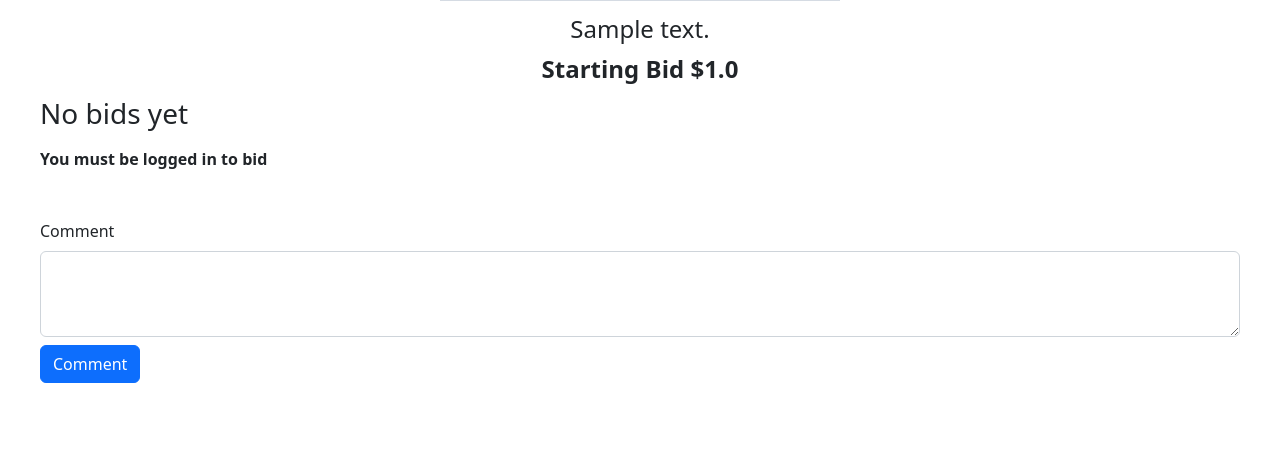
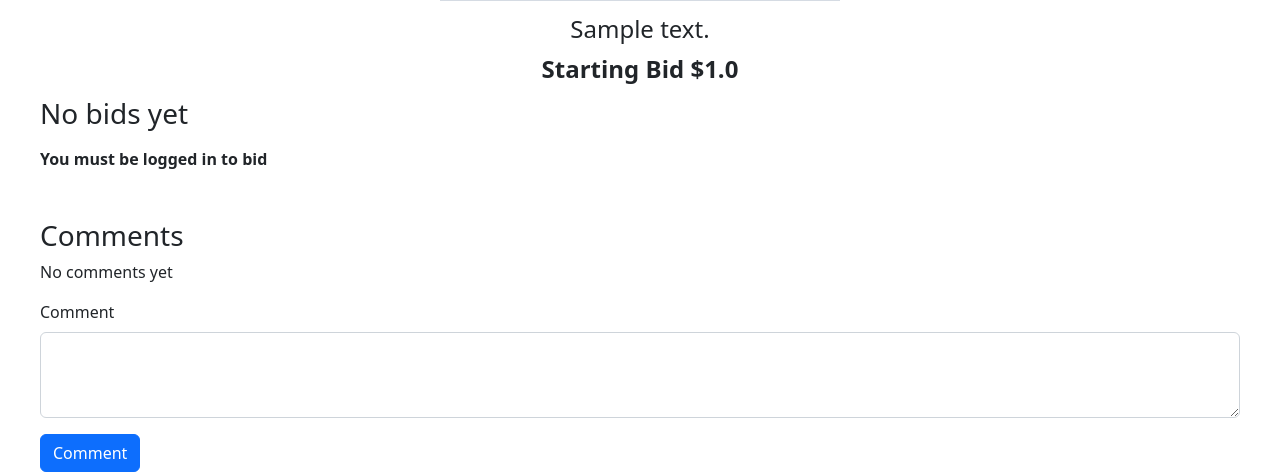
Before and after one commit to Oliveira-Renato/commerce, a Django app: page /bids/1 in a window 1280 px wide. Shown: the part 556-1028 px from the top of the page. Before the commit the page ends 939 px from the top, so only its background shows below. Run offline with Django 3.2, Linux system fonts and the light colour scheme; tables that the repository leaves empty hold one stand-in row (values such as "Sample post"); grey boxes marked "Sample" are stand-in pictures; some libraries are stand-ins or nearby versions.

Commit message:
comments almost done

```diff
--- a/auctions/templates/auctions/listing.html
+++ b/auctions/templates/auctions/listing.html
@@ -63,15 +63,26 @@
             </form>
         </div>
     </aside>
-    <div class="comments-box mt-5">
+    <div class="comments-box mt-5 listing-info">
         <div class="comments">
+            <h3>Comments</h3>
+            {% if comments %}
+                {% for comment in comments %}
+                    <div class="comment">
+                        <p>{{ comment.user.username }}</p>
+                        <p>{{ comment.comment }}</p>
+                    </div>
+                {% endfor %}
+            {% else %}
+                <p>No comments yet</p>
+            {% endif %}
             <form action="{% url 'comments' listing.id %}" method="post">
-                <div class="form-group listing-info">
+                <div class="form-group ">
                     {% csrf_token %}
                     <label for="comment">Comment</label>
                     <textarea class="form-control" id="comment" name="comment" rows="3"></textarea>
                 </div>
-               <div class="button-container listing-info mt-2">
+               <div class="button-container mt-2">
                     <button type="submit" class="btn btn-primary">Comment</button>
                </div>
             </form>
--- a/auctions/views.py
+++ b/auctions/views.py
@@ -81,11 +81,20 @@ def create_listing(request):
 def listing(request, listing_id):
     if request.user.is_authenticated:
         winner = Winner.objects.filter(listing=listing_id)
+        comments = Comments.objects.filter(listing=listing_id)
         if winner and str(winner[0].winner_user) == str(request.user):
             return render(request, "auctions/listing.html", {
                 "listing": AuctionsListing.objects.get(id=listing_id),
                 "message": "You are the winner!"
             })
+        elif comments:
+            return render(request, "auctions/listing.html", {
+                "listing": AuctionsListing.objects.get(id=listing_id),
+                "bids": Bids.objects.filter(listing=listing_id),
+                "watchlist": Watchlist.objects.filter(user=request.user, listing=listing_id),
+                "comments": comments
+            })
+
         return render(request, "auctions/listing.html", {
             "listing": AuctionsListing.objects.get(id=listing_id),
             "watchlist": Watchlist.objects.filter(user=request.user, listing=listing_id),
```
